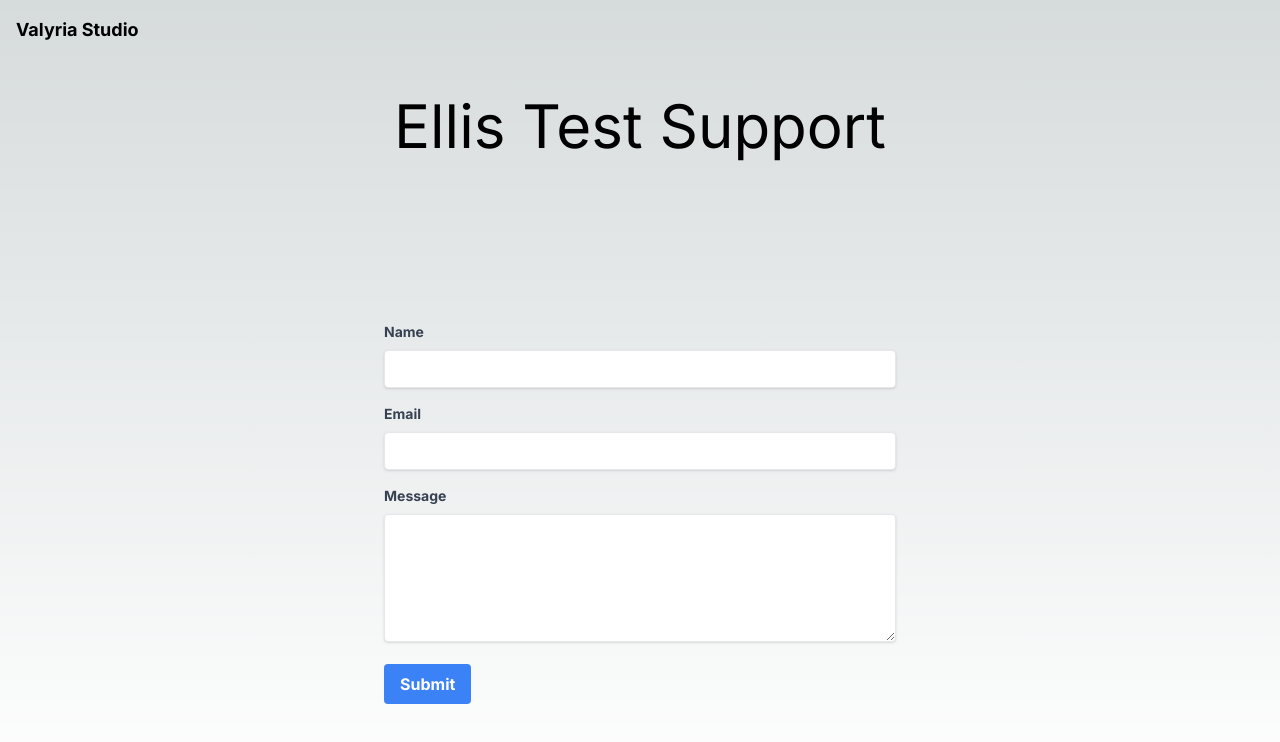
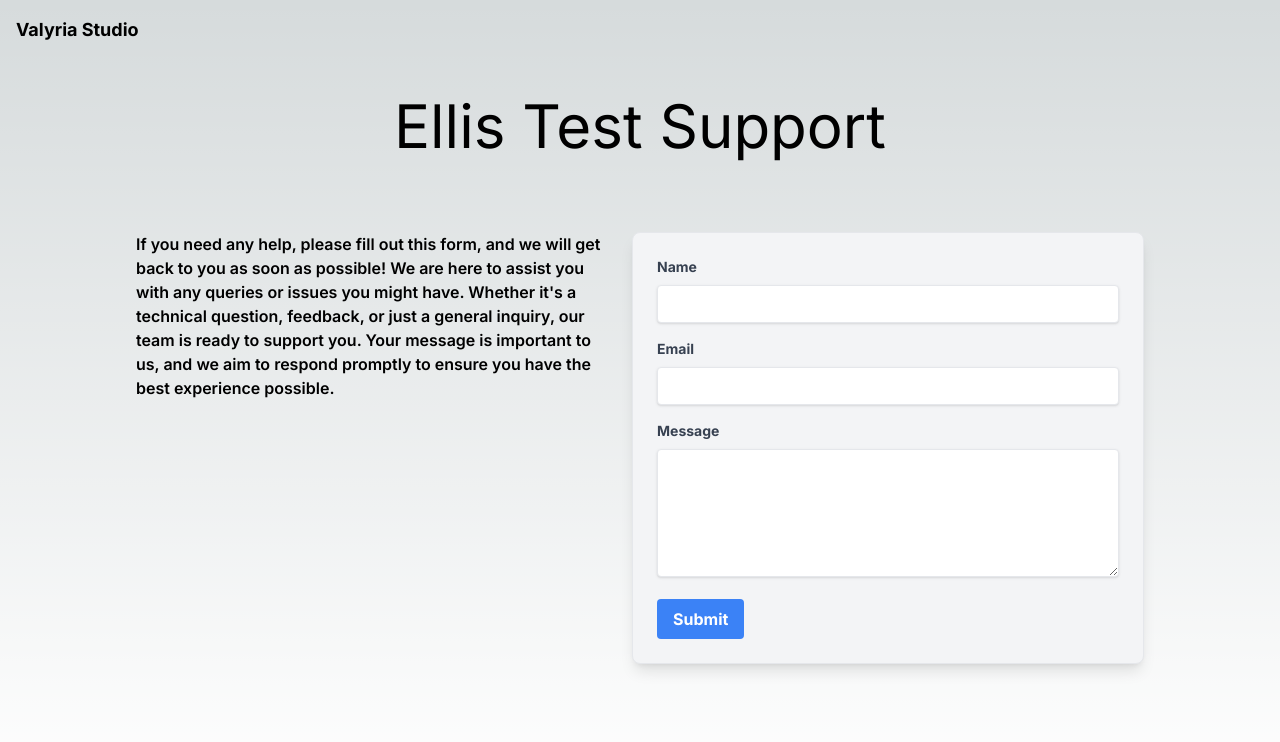
Before and after one commit to storm1486/ellis_support_page, a Next.js app: page / in a window 1280 px wide. Shown: the top 742 px of the page. Built offline with nearby package versions, Linux system fonts and the light colour scheme; no server answers.

Commit message:
Added a paragraph to inform users to fill out the form for help

```diff
--- a/app/page.tsx
+++ b/app/page.tsx
@@ -40,7 +40,7 @@ export default function Home() {
           data: {
             name: formData.name,
             message: formData.message,
-            n: `\n`
+            n: `\n`,
           },
         },
       });
@@ -68,12 +68,26 @@ export default function Home() {
       <div>
         <h1 className="text-6xl"> Ellis Test Support</h1>
       </div>
+      <div className="flex p-10 space-x-6">
+        <div className="flex-1 flex-col">
+          <h2 className="font-semibold mb-4">
+            If you need any help, please fill out this form, and we will get
+            back to you as soon as possible! We are here to assist you with any
+            queries or issues you might have. Whether it's a technical question,
+            feedback, or just a general inquiry, our team is ready to support
+            you. Your message is important to us, and we aim to respond promptly
+            to ensure you have the best experience possible.
+          </h2>
+        </div>
         {isSubmitted ? (
           <div className="text-green-500 text-xl pb-60">
             Your form was submitted successfully!
           </div>
         ) : (
-        <form onSubmit={handleSubmit} className="w-full max-w-lg">
+          <form
+            onSubmit={handleSubmit}
+            className="w-full max-w-lg border rounded-lg shadow-lg p-6 bg-gray-100"
+          >
             <div className="mb-4">
               <label
                 className="block text-gray-700 text-sm font-bold mb-2"
@@ -134,6 +148,7 @@ export default function Home() {
             </div>
           </form>
         )}
+      </div>
     </main>
   );
 }
```
Lines whose indentation alone changed are shown as unchanged.
